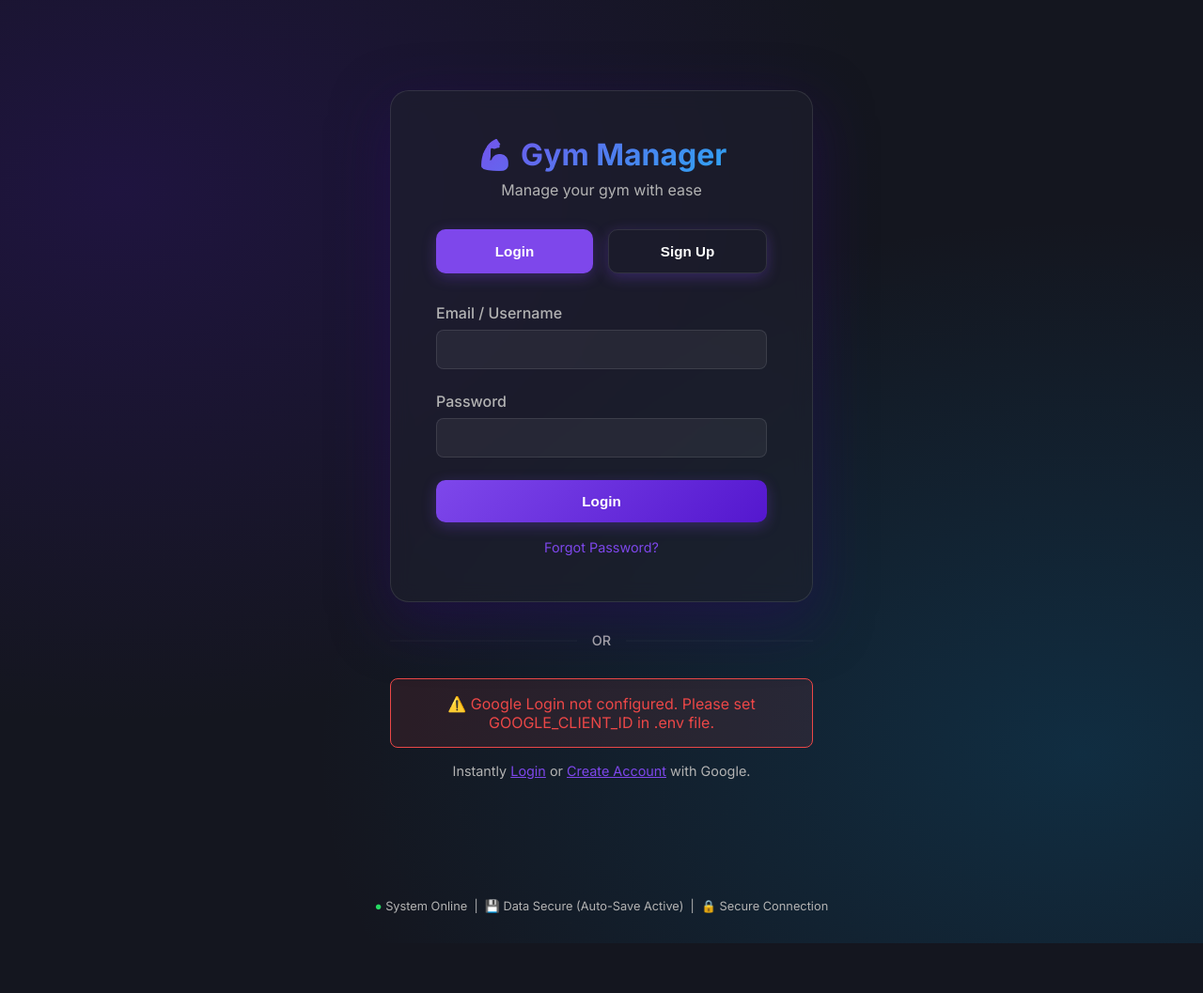
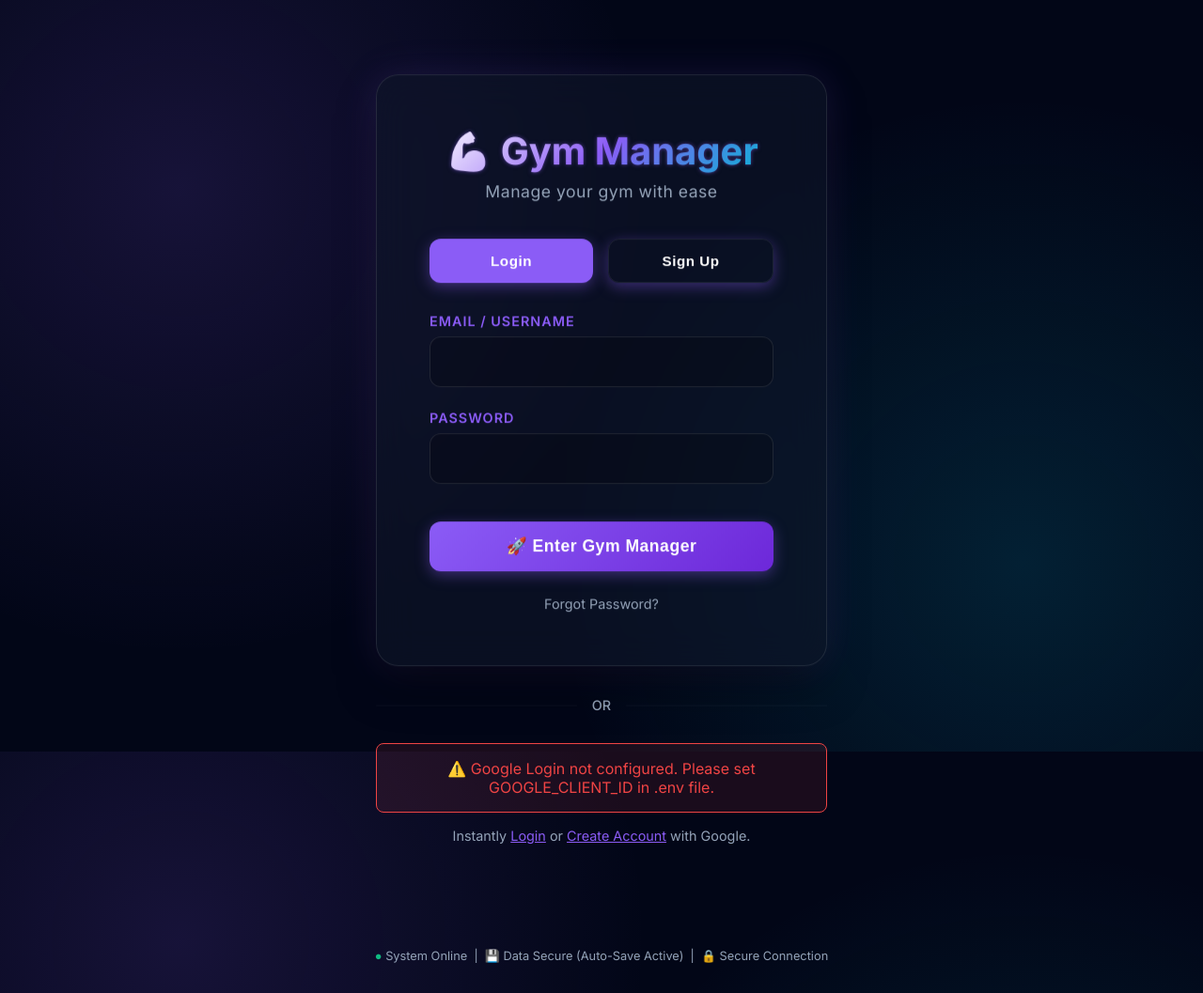
Before and after one commit to AHADKHATTAK1/fitnessmangement, a Flask app: page /auth in a window 1280 px wide. Shown: the whole page at 94% size. Before the commit the page ends 1004 px from the top, so only its background shows below. Run offline with Flask 3, Linux system fonts and the light colour scheme; some libraries are stand-ins or nearby versions.

Commit message:
UI Overhaul: VIP Future Theme (Neon + Glassmorphism)

```diff
--- a/templates/auth.html
+++ b/templates/auth.html
@@ -5,35 +5,55 @@
 {% block content %}
 <style>
     .auth-container {
-        max-width: 450px;
-        margin: 4rem auto;
+        max-width: 480px;
+        margin: 6vh auto;
+        perspective: 1000px;
     }
 
     .auth-card {
-        background: var(--bg-card);
-        backdrop-filter: blur(10px);
-        border: 1px solid var(--border);
-        border-radius: 20px;
-        padding: 3rem;
-        box-shadow: 0 20px 60px hsla(260, 80%, 20%, 0.5);
+        background: rgba(15, 23, 42, 0.6);
+        backdrop-filter: blur(20px);
+        -webkit-backdrop-filter: blur(20px);
+        border: 1px solid rgba(255, 255, 255, 0.1);
+        border-radius: 24px;
+        padding: 3.5rem;
+        box-shadow: 0 25px 50px -12px rgba(0, 0, 0, 0.5), 0 0 40px rgba(139, 92, 246, 0.15);
+        transform-style: preserve-3d;
+        animation: cardFloat 6s ease-in-out infinite;
+    }
+
+    @keyframes cardFloat {
+
+        0%,
+        100% {
+            transform: translateY(0);
+        }
+
+        50% {
+            transform: translateY(-10px);
+        }
     }
 
     .auth-header {
         text-align: center;
-        margin-bottom: 2rem;
+        margin-bottom: 2.5rem;
     }
 
     .auth-header h1 {
-        font-size: 2rem;
+        font-size: 2.5rem;
+        font-weight: 800;
         margin-bottom: 0.5rem;
-        background: linear-gradient(135deg, var(--primary), var(--secondary));
+        background: linear-gradient(135deg, #fff 0%, var(--primary) 50%, var(--secondary) 100%);
         -webkit-background-clip: text;
         -webkit-text-fill-color: transparent;
         background-clip: text;
+        filter: drop-shadow(0 0 2px rgba(139, 92, 246, 0.5));
     }
 
     .auth-header p {
         color: var(--text-muted);
+        font-size: 1.1rem;
+        letter-spacing: 0.5px;
     }
 </style>
 
@@ -56,17 +76,26 @@
         <form method="POST" id="form-login">
             <input type="hidden" name="action" value="login">
             <div class="form-group">
-                <label for="login_username">Email / Username</label>
-                <input type="text" id="login_username" name="username" required>
+                <label for="login_username"
+                    style="color: var(--primary); font-weight: 600; font-size: 0.9rem; text-transform: uppercase; letter-spacing: 1px;">Email
+                    / Username</label>
+                <input type="text" id="login_username" name="username" required
+                    style="background: rgba(0,0,0,0.2); border: 1px solid var(--glass-border); border-radius: 12px; padding: 1rem; color: #fff; font-size: 1rem; transition: 0.3s;">
             </div>
             <div class="form-group">
-                <label for="login_password">Password</label>
-                <input type="password" id="login_password" name="password" required>
+                <label for="login_password"
+                    style="color: var(--primary); font-weight: 600; font-size: 0.9rem; text-transform: uppercase; letter-spacing: 1px;">Password</label>
+                <input type="password" id="login_password" name="password" required
+                    style="background: rgba(0,0,0,0.2); border: 1px solid var(--glass-border); border-radius: 12px; padding: 1rem; color: #fff; font-size: 1rem; transition: 0.3s;">
             </div>
-            <button type="submit" class="btn" style="width: 100%;">Login</button>
-            <div style="text-align: center; margin-top: 1rem;">
+            <button type="submit" class="btn" style="width: 100%; padding: 1rem; font-size: 1.1rem; margin-top: 1rem;">
+                🚀 Enter Gym Manager
+            </button>
+            <div style="text-align: center; margin-top: 1.5rem;">
                 <a href="{{ url_for('forgot_password') }}"
-                    style="color: var(--primary); text-decoration: none; font-size: 0.9rem;">
+                    style="color: var(--text-muted); text-decoration: none; font-size: 0.9rem; transition: 0.3s;"
+                    onmouseover="this.style.color='#fff'; this.style.textShadow='0 0 10px #fff'"
+                    onmouseout="this.style.color='var(--text-muted)'; this.style.textShadow='none'">
                     Forgot Password?
                 </a>
             </div>
--- a/templates/base.html
+++ b/templates/base.html
@@ -23,26 +23,38 @@
         }
 
         :root {
-            --primary: hsl(260, 80%, 60%);
-            --primary-dark: hsl(260, 80%, 45%);
-            --secondary: hsl(200, 90%, 55%);
-            --bg-dark: hsl(230, 20%, 10%);
-            --bg-card: hsla(230, 20%, 15%, 0.6);
-            --text: hsl(0, 0%, 95%);
-            --text-muted: hsl(0, 0%, 70%);
-            --success: hsl(140, 70%, 50%);
-            --error: hsl(0, 80%, 60%);
-            --border: hsla(0, 0%, 100%, 0.1);
+            /* VIP Future Theme */
+            --primary: #8b5cf6;
+            /* Violet Neon */
+            --primary-glow: rgba(139, 92, 246, 0.6);
+            --primary-dark: #6d28d9;
+            --secondary: #06b6d4;
+            /* Cyan Neon */
+            --secondary-glow: rgba(6, 182, 212, 0.6);
+            --bg-dark: #020617;
+            /* Slate 950 (Deep Black/Blue) */
+            --bg-card: rgba(15, 23, 42, 0.6);
+            /* Glassy Slate */
+            --text: #f8fafc;
+            --text-muted: #94a3b8;
+            --success: #10b981;
+            --error: #ef4444;
+            --border: rgba(255, 255, 255, 0.08);
+            --glass-border: rgba(255, 255, 255, 0.1);
+            --card-shadow: 0 8px 32px 0 rgba(0, 0, 0, 0.5);
+            --neon-shadow: 0 0 15px rgba(139, 92, 246, 0.3);
         }
 
         body {
             font-family: 'Inter', sans-serif;
-            background: var(--bg-dark);
+            background-color: var(--bg-dark);
             color: var(--text);
             min-height: 100vh;
             background-image:
-                radial-gradient(at 10% 20%, hsla(260, 80%, 30%, 0.3) 0px, transparent 50%),
-                radial-gradient(at 90% 80%, hsla(200, 90%, 30%, 0.3) 0px, transparent 50%);
+                radial-gradient(circle at 15% 25%, rgba(139, 92, 246, 0.15) 0%, transparent 40%),
+                radial-gradient(circle at 85% 75%, rgba(6, 182, 212, 0.15) 0%, transparent 40%);
+            background-attachment: fixed;
+            /* Parallax feel */
         }
 
         .container {
@@ -98,61 +110,62 @@
             color: var(--primary);
         }
 
-        /* Cards */
+        /* Glassmorphism Cards */
         .card {
             background: var(--bg-card);
-            backdrop-filter: blur(10px);
-            border: 1px solid var(--border);
-            border-radius: 16px;
+            backdrop-filter: blur(16px);
+            -webkit-backdrop-filter: blur(16px);
+            border: 1px solid var(--glass-border);
+            border-radius: 20px;
             padding: 2rem;
             margin-bottom: 2rem;
-            transition: transform 0.3s, box-shadow 0.3s;
+            box-shadow: var(--card-shadow);
+            transition: all 0.4s cubic-bezier(0.175, 0.885, 0.32, 1.275);
         }
 
         .card:hover {
-            transform: translateY(-2px);
-            box-shadow: 0 8px 30px hsla(260, 80%, 60%, 0.2);
+            transform: translateY(-5px) scale(1.01);
+            border-color: rgba(139, 92, 246, 0.3);
+            box-shadow: 0 15px 40px rgba(0, 0, 0, 0.6), 0 0 20px rgba(139, 92, 246, 0.1);
         }
 
-        /* Buttons */
+        /* Neon Buttons */
         .btn {
             background: linear-gradient(135deg, var(--primary), var(--primary-dark));
             color: white;
             padding: 0.875rem 1.75rem;
             border: none;
-            border-radius: 10px;
+            border-radius: 12px;
             font-weight: 600;
             font-size: 0.95rem;
             cursor: pointer;
             transition: all 0.3s ease;
             text-decoration: none;
             display: inline-block;
-            box-shadow: 0 4px 15px hsla(260, 80%, 60%, 0.3);
+            box-shadow: 0 4px 15px rgba(139, 92, 246, 0.4);
             position: relative;
             overflow: hidden;
+            letter-spacing: 0.5px;
         }
 
         .btn::before {
             content: '';
             position: absolute;
-            top: 50%;
-            left: 50%;
-            width: 0;
-            height: 0;
-            border-radius: 50%;
-            background: rgba(255, 255, 255, 0.2);
-            transform: translate(-50%, -50%);
-            transition: width 0.6s, height 0.6s;
+            top: 0;
+            left: -100%;
+            width: 100%;
+            height: 100%;
+            background: linear-gradient(90deg, transparent, rgba(255, 255, 255, 0.3), transparent);
+            transition: 0.5s;
         }
 
         .btn:hover::before {
-            width: 300px;
-            height: 300px;
+            left: 100%;
         }
 
         .btn:hover {
             transform: translateY(-3px);
-            box-shadow: 0 8px 25px hsla(260, 80%, 60%, 0.5);
+            box-shadow: 0 8px 25px rgba(139, 92, 246, 0.6);
         }
 
         .btn:active {
@@ -160,12 +173,12 @@
         }
 
         .btn-secondary {
-            background: linear-gradient(135deg, var(--secondary), hsl(200, 90%, 40%));
-            box-shadow: 0 4px 15px hsla(200, 90%, 55%, 0.3);
+            background: linear-gradient(135deg, var(--secondary), #0891b2);
+            box-shadow: 0 4px 15px rgba(6, 182, 212, 0.3);
         }
 
         .btn-secondary:hover {
-            box-shadow: 0 8px 25px hsla(200, 90%, 55%, 0.5);
+            box-shadow: 0 8px 25px rgba(6, 182, 212, 0.5);
         }
 
         .btn-success {
```
